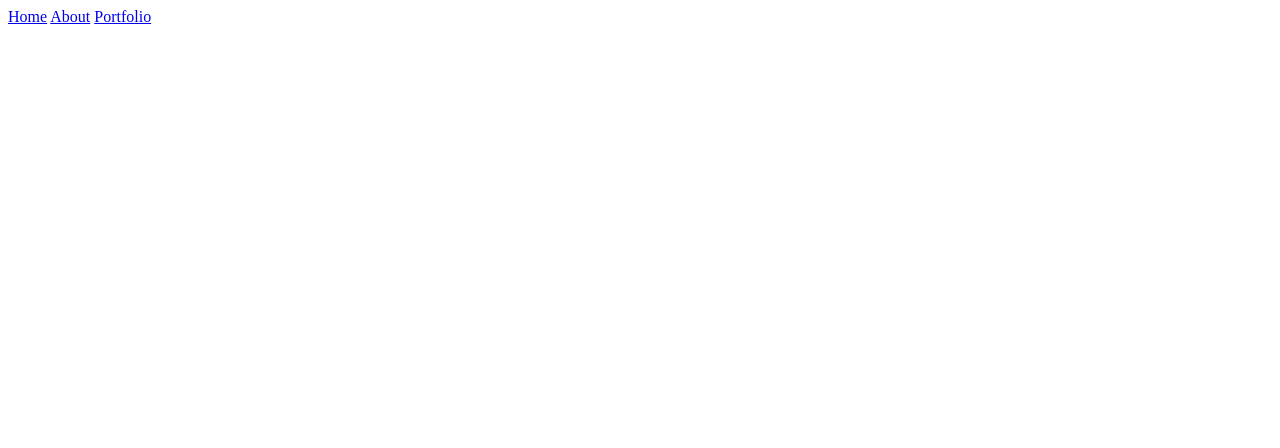
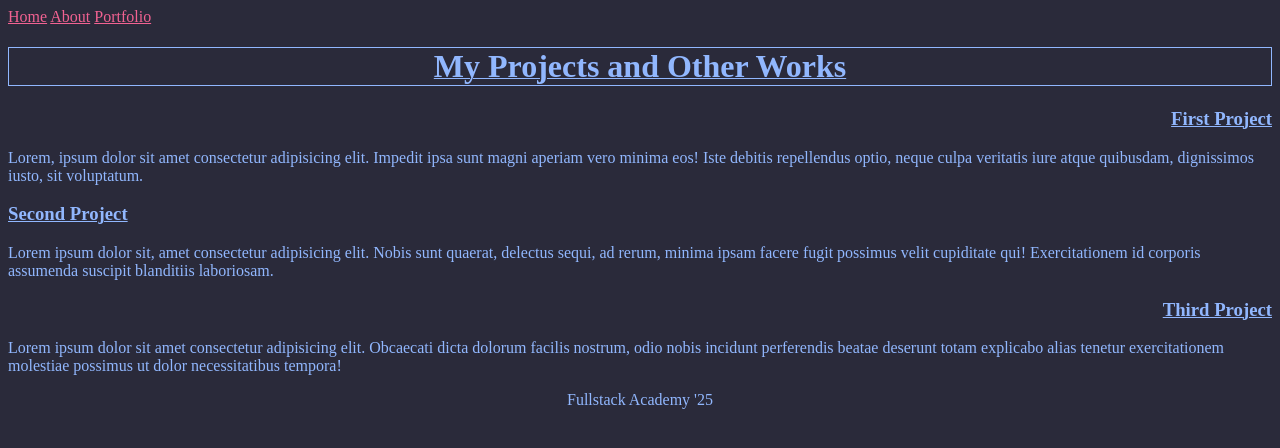
Before and after one commit to cate-codes/Personal-Portfolio-Project, a plain HTML site: page portfolio.html in a window 1280 px wide. Drawn offline with Linux system fonts and the light colour scheme.

Commit message:
adding all finished and complpeted edits

```diff
--- a/portfolio.html
+++ b/portfolio.html
@@ -3,6 +3,8 @@
   <head>
     <meta charset="UTF-8" />
     <meta name="viewport" content="width=device-width, initial-scale=1.0" />
+    <link rel="stylesheet" href="style.css" />
+    <script src="script.js" defer></script>
     <title>Cate Dews</title>
   </head>
   <nav>
@@ -10,5 +12,48 @@
     <a href="about.html">About</a>
     <a href="portfolio.html">Portfolio</a>
   </nav>
-  <body></body>
+  <body>
+    <h1>My Projects and Other Works</h1>
+
+    <div id="head1">
+      <h3>First Project</h3>
+    </div>
+
+    <div id="p1">
+      <p>
+        Lorem, ipsum dolor sit amet consectetur adipisicing elit. Impedit ipsa
+        sunt magni aperiam vero minima eos! Iste debitis repellendus optio,
+        neque culpa veritatis iure atque quibusdam, dignissimos iusto, sit
+        voluptatum.
+      </p>
+    </div>
+
+    <div id="head2">
+      <h3>Second Project</h3>
+    </div>
+
+    <div id="p2">
+      <p>
+        Lorem ipsum dolor sit, amet consectetur adipisicing elit. Nobis sunt
+        quaerat, delectus sequi, ad rerum, minima ipsam facere fugit possimus
+        velit cupiditate qui! Exercitationem id corporis assumenda suscipit
+        blanditiis laboriosam.
+      </p>
+    </div>
+
+    <div id="head3">
+      <h3>Third Project</h3>
+    </div>
+
+    <div id="p3">
+      <p>
+        Lorem ipsum dolor sit amet consectetur adipisicing elit. Obcaecati dicta
+        dolorum facilis nostrum, odio nobis incidunt perferendis beatae deserunt
+        totam explicabo alias tenetur exercitationem molestiae possimus ut dolor
+        necessitatibus tempora!
+      </p>
+    </div>
+  </body>
+
+  <footer>Fullstack Academy '25</footer>
 </html>
--- a/script.js
+++ b/script.js
@@ -0,0 +1 @@
+console console.log(Hello World);
--- a/style.css
+++ b/style.css
@@ -0,0 +1,58 @@
+img {
+  height: 600px;
+  margin-right: 600px;
+}
+
+header {
+  color: rgb(145, 183, 254);
+}
+
+#Inp1 {
+  text-align: center;
+  color: rgb(145, 183, 254);
+}
+
+h1 {
+  border: 1px solid;
+  text-align: center;
+  color: rgb(145, 183, 254);
+  text-decoration: 1px underline;
+}
+h3 {
+  color: rgb(145, 183, 254);
+  text-decoration: 1px underline;
+}
+
+#p1 {
+  color: rgb(145, 183, 254);
+}
+#p2 {
+  color: rgb(145, 183, 254);
+}
+
+#p3 {
+  color: rgb(145, 183, 254);
+}
+
+* {
+  background-color: rgb(42, 42, 58);
+}
+
+a {
+  color: rgb(242, 98, 146);
+}
+
+#head1 {
+  text-align: right;
+}
+#head2 {
+  text-align: left;
+}
+#head3 {
+  text-align: right;
+}
+
+footer {
+  text-align: center;
+  color: rgb(145, 183, 254);
+}
```
Also changed, not shown: about.html (+31 -0 lines), index.html (+10 -1 lines), mainpage.jpg (added).
